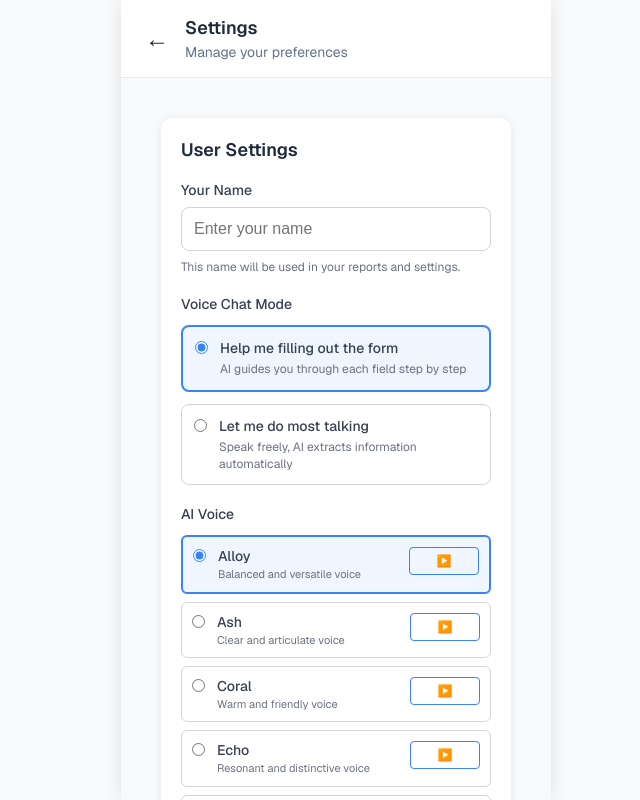
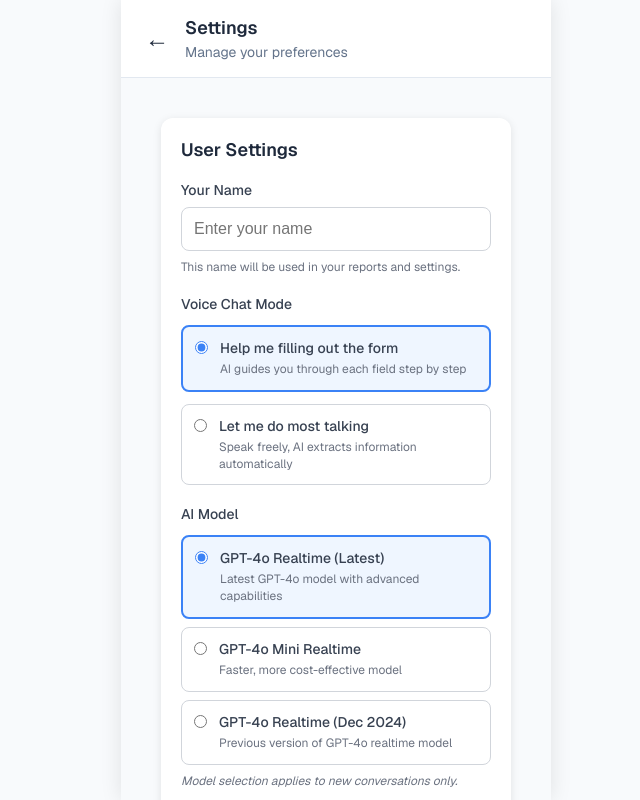
Before and after one commit to bertschler/voizreport, a Next.js app: page / in a window 1280 px wide. Both pictures are taken after a click on the button "⚙️". Shown: the whole page, without its empty margins (304-944 px from the left). Built offline with nearby package versions, Linux system fonts and the light colour scheme.

Commit message:
model persist

```diff
--- a/src/app/api/voice-ai-openai/route.ts
+++ b/src/app/api/voice-ai-openai/route.ts
@@ -1,10 +1,10 @@
 import { NextRequest } from 'next/server';
 
 // Create ephemeral token for WebRTC session
-async function createEphemeralToken(apiKey: string) {
+async function createEphemeralToken(apiKey: string, model: string = 'gpt-4o-realtime-preview-2025-06-03') {
   // Create minimal session - instructions will be set by client via WebRTC
   const sessionConfig = {
-    model: 'gpt-4o-realtime-preview-2025-06-03',
+    model: model,
     voice: 'alloy',
     modalities: ['text', 'audio'],
     instructions: 'You are a helpful AI assistant.' // Minimal placeholder - will be overridden by client
@@ -31,8 +31,9 @@
 export async function GET(request: NextRequest) {
   const { searchParams } = new URL(request.url);
   const sessionId = searchParams.get('sessionId') || `webrtc_session_${Date.now()}`;
+  const model = searchParams.get('model') || 'gpt-4o-realtime-preview-2025-06-03';
 
-  console.log('🎯 OpenAI WebRTC session requested for:', sessionId);
+  console.log('🎯 OpenAI WebRTC session requested for:', sessionId, 'with model:', model);
 
   try {
     // Check API key
@@ -51,8 +52,8 @@
     }
 
     // Create ephemeral token for WebRTC
-    console.log('🔑 Creating ephemeral token for WebRTC session');
-    const ephemeralToken = await createEphemeralToken(process.env.OPENAI_API_KEY);
+    console.log('🔑 Creating ephemeral token for WebRTC session with model:', model);
+    const ephemeralToken = await createEphemeralToken(process.env.OPENAI_API_KEY, model);
 
     console.log('✅ WebRTC session created successfully:', sessionId);
 
@@ -62,7 +63,7 @@
         sessionId: sessionId,
         ephemeralToken: ephemeralToken,
         endpoint: 'https://api.openai.com/v1/realtime',
-        model: 'gpt-4o-realtime-preview-2025-06-03',
+        model: model,
         instructions: 'Use WebRTC for real-time audio conversation'
       }),
       {
--- a/src/app/components/Settings.tsx
+++ b/src/app/components/Settings.tsx
@@ -3,7 +3,7 @@
 import React from 'react';
 import { useAtom } from 'jotai';
 import { userNameAtom, setUserNameAtom, voiceModeAtom, setVoiceModeAtom, VOICE_MODE_OPTIONS, VoiceMode } from '../state/settingsState';
-import { selectedVoiceAtom, VOICE_OPTIONS, VoiceOption } from '../state/voiceChatState';
+import { selectedVoiceAtom, VOICE_OPTIONS, VoiceOption, selectedModelAtom, MODEL_OPTIONS, ModelOption } from '../state/voiceChatState';
 
 export default function Settings() {
   const [userName] = useAtom(userNameAtom);
@@ -11,6 +11,7 @@
   const [voiceMode] = useAtom(voiceModeAtom);
   const [, setVoiceMode] = useAtom(setVoiceModeAtom);
   const [selectedVoice, setSelectedVoice] = useAtom(selectedVoiceAtom);
+  const [selectedModel, setSelectedModel] = useAtom(selectedModelAtom);
   const [playingVoice, setPlayingVoice] = React.useState<VoiceOption | null>(null);
   const [loadingVoice, setLoadingVoice] = React.useState<VoiceOption | null>(null);
   const audioRef = React.useRef<HTMLAudioElement | null>(null);
@@ -25,6 +26,10 @@
 
   const handleVoiceChange = (voice: VoiceOption) => {
     setSelectedVoice(voice);
+  };
+
+  const handleModelChange = (model: ModelOption) => {
+    setSelectedModel(model);
   };
 
   const playVoicePreview = async (voice: VoiceOption) => {
@@ -223,6 +228,74 @@
             color: '#374151',
             marginBottom: '12px'
           }}>
+            AI Model
+          </label>
+          <div style={{ display: 'flex', flexDirection: 'column', gap: '8px' }}>
+            {MODEL_OPTIONS.map((option) => (
+              <label
+                key={option.value}
+                style={{
+                  display: 'flex',
+                  alignItems: 'flex-start',
+                  gap: '12px',
+                  padding: '12px',
+                  border: selectedModel === option.value ? '2px solid #3b82f6' : '1px solid #d1d5db',
+                  borderRadius: '8px',
+                  backgroundColor: selectedModel === option.value ? '#eff6ff' : '#ffffff',
+                  cursor: 'pointer',
+                  transition: 'all 0.2s'
+                }}
+                onClick={() => handleModelChange(option.value)}
+              >
+                <input
+                  type="radio"
+                  name="modelSelection"
+                  value={option.value}
+                  checked={selectedModel === option.value}
+                  onChange={() => handleModelChange(option.value)}
+                  style={{
+                    marginTop: '2px',
+                    accentColor: '#3b82f6'
+                  }}
+                />
+                <div style={{ flex: 1 }}>
+                  <div style={{
+                    fontSize: '14px',
+                    fontWeight: '500',
+                    color: '#374151',
+                    marginBottom: '4px'
+                  }}>
+                    {option.label}
+                  </div>
+                  <div style={{
+                    fontSize: '12px',
+                    color: '#6b7280',
+                    lineHeight: '1.4'
+                  }}>
+                    {option.description}
+                  </div>
+                </div>
+              </label>
+            ))}
+          </div>
+          <p style={{
+            fontSize: '12px',
+            color: '#6b7280',
+            margin: '8px 0 0 0',
+            fontStyle: 'italic'
+          }}>
+            Model selection applies to new conversations only.
+          </p>
+        </div>
+
+        <div style={{ marginBottom: '20px' }}>
+          <label style={{
+            display: 'block',
+            fontSize: '14px',
+            fontWeight: '500',
+            color: '#374151',
+            marginBottom: '12px'
+          }}>
             AI Voice
           </label>
           <div style={{ display: 'flex', flexDirection: 'column', gap: '8px' }}>
--- a/src/app/components/VoiceChatProvider.tsx
+++ b/src/app/components/VoiceChatProvider.tsx
@@ -19,6 +19,7 @@
   templateCreationProgressAtom,
   createdTemplateAtom,
   selectedVoiceAtom,
+  selectedModelAtom,
   photoAttachmentsAtom,
   FormSummary
 } from '@/app/state/voiceChatState';
@@ -56,6 +57,7 @@
   const setTemplateCreationProgress = useSetAtom(templateCreationProgressAtom);
   const setCreatedTemplate = useSetAtom(createdTemplateAtom);
   const [selectedVoice] = useAtom(selectedVoiceAtom);
+  const [selectedModel] = useAtom(selectedModelAtom);
   const setPhotoAttachments = useSetAtom(photoAttachmentsAtom);
 
   // Refs
@@ -193,7 +195,8 @@
         userName,
         voiceMode,
         voiceChatMode,
-        selectedVoice
+        selectedVoice,
+        selectedModel
       );
 
       setSessionId(newSessionId);
@@ -214,7 +217,7 @@
     } finally {
       setIsConnecting(false);
     }
-  }, [selectedTemplate, setSessionId, setIsSessionActive, setIsConnecting, setActiveTemplate, setError, setTranscript, setAiResponse, setFormProgress, setHasPermission, userName, voiceMode, voiceChatMode, selectedVoice]);
+  }, [selectedTemplate, setSessionId, setIsSessionActive, setIsConnecting, setActiveTemplate, setError, setTranscript, setAiResponse, setFormProgress, setHasPermission, userName, voiceMode, voiceChatMode, selectedVoice, selectedModel]);
 
   // End session
   const endSession = useCallback(async () => {
@@ -285,7 +288,7 @@
     } else {
       console.log('🔍 Conditions not met for auto-start/end');
     }
-  }, [selectedTemplate, isSessionActive, isConnecting, startSession, endSession, voiceChatMode, selectedVoice]);
+  }, [selectedTemplate, isSessionActive, isConnecting, startSession, endSession, voiceChatMode, selectedVoice, selectedModel]);
 
   // Cleanup on unmount
   useEffect(() => {
--- a/src/app/hooks/useVoiceChat.ts
+++ b/src/app/hooks/useVoiceChat.ts
@@ -14,14 +14,16 @@
   templateCreationProgressAtom,
   isCreatingTemplateAtom,
   createdTemplateAtom,
+  selectedModelAtom,
   FormSummary,
   VoiceChatMode,
   TemplateCreationProgress,
-  CreatedTemplate
+  CreatedTemplate,
+  ModelOption
 } from '@/app/state/voiceChatState';
 
 // Re-export types for external use
-export type { FormSummary, VoiceChatMode, TemplateCreationProgress, CreatedTemplate };
+export type { FormSummary, VoiceChatMode, TemplateCreationProgress, CreatedTemplate, ModelOption };
 
 export interface VoiceChatState {
   sessionId: string | null;
@@ -37,6 +39,7 @@
   templateCreationProgress: TemplateCreationProgress;
   isCreatingTemplate: boolean;
   createdTemplate: CreatedTemplate | null;
+  selectedModel: ModelOption;
 }
 
 export interface VoiceChatActions {
@@ -62,6 +65,7 @@
   const [templateCreationProgress] = useAtom(templateCreationProgressAtom);
   const [isCreatingTemplate, setIsCreatingTemplate] = useAtom(isCreatingTemplateAtom);
   const [createdTemplate, setCreatedTemplate] = useAtom(createdTemplateAtom);
+  const [selectedModel] = useAtom(selectedModelAtom);
 
   // End session by clearing selected template (provider will handle cleanup)
   const endSession = () => {
@@ -115,6 +119,7 @@
     templateCreationProgress,
     isCreatingTemplate,
     createdTemplate,
+    selectedModel,
 
     // Actions
     endSession,
--- a/src/app/state/voiceChatState.ts
+++ b/src/app/state/voiceChatState.ts
@@ -1,5 +1,6 @@
 import { atom } from 'jotai';
 import { PhotoAttachment } from '../data/mockData';
+import { atomWithPersistence } from './atomWithPersistence';
 
 // Core session state atoms
 export const sessionIdAtom = atom<string | null>(null);
@@ -19,7 +20,28 @@
   { value: 'shimmer', label: 'Shimmer', description: 'Bright and engaging voice' }
 ];
 
-export const selectedVoiceAtom = atom<VoiceOption>('alloy');
+export const selectedVoiceAtom = atomWithPersistence<VoiceOption>('voiceChat_selectedVoice', 'alloy', {
+  enableLogging: false,
+  validate: (value): value is VoiceOption => {
+    return typeof value === 'string' && VOICE_OPTIONS.some(option => option.value === value);
+  }
+});
+
+// Model selection atoms
+export type ModelOption = 'gpt-4o-realtime-preview-2025-06-03' | 'gpt-4o-mini-realtime-preview-2024-12-17' | 'gpt-4o-realtime-preview-2024-12-17';
+
+export const MODEL_OPTIONS: Array<{ value: ModelOption; label: string; description: string }> = [
+  { value: 'gpt-4o-realtime-preview-2025-06-03', label: 'GPT-4o Realtime (Latest)', description: 'Latest GPT-4o model with advanced capabilities' },
+  { value: 'gpt-4o-mini-realtime-preview-2024-12-17', label: 'GPT-4o Mini Realtime', description: 'Faster, more cost-effective model' },
+  { value: 'gpt-4o-realtime-preview-2024-12-17', label: 'GPT-4o Realtime (Dec 2024)', description: 'Previous version of GPT-4o realtime model' }
+];
+
+export const selectedModelAtom = atomWithPersistence<ModelOption>('voiceChat_selectedModel', 'gpt-4o-realtime-preview-2025-06-03', {
+  enableLogging: false,
+  validate: (value): value is ModelOption => {
+    return typeof value === 'string' && MODEL_OPTIONS.some(option => option.value === value);
+  }
+});
 
 // Audio and transcript state atoms
 export const transcriptAtom = atom<string>('');
@@ -150,6 +172,7 @@
     set(isConnectingAtom, false);
     set(errorAtom, null);
     set(selectedVoiceAtom, 'alloy');
+    set(selectedModelAtom, 'gpt-4o-realtime-preview-2025-06-03');
     set(transcriptAtom, '');
     set(aiResponseAtom, '');
     set(currentSessionIdAtom, '');
```
Also changed, not shown: src/app/services/webrtcService.ts (+15 -10 lines).
